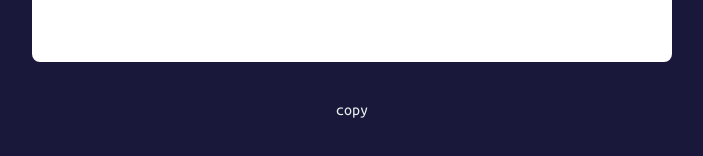
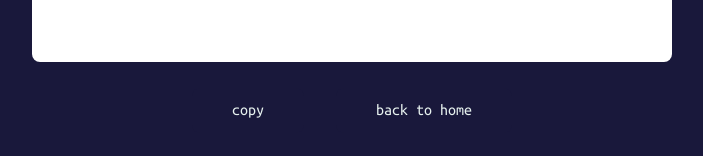
Before and after one commit to rayray39/hokkien-mee, a Next.js app: page /GenContent in a window 1280 px wide. Shown: the part 482-638 px from the top of the page, without its empty margins (288-991 px from the left). Built offline with nearby package versions, Linux system fonts and the light colour scheme.

Commit message:
Add back to home button and clearExistingData in context

```diff
--- a/src/app/Contexts/DataContext.tsx
+++ b/src/app/Contexts/DataContext.tsx
@@ -1,5 +1,5 @@
 'use client'
-import { useContext, useState, createContext } from "react";
+import { useContext, useState, createContext, useCallback } from "react";
 
 interface DataContextType {
     // define the types for data and its fields
@@ -9,7 +9,10 @@ interface DataContextType {
         audience: string,
         callToAction: string
     } | null;
+
     setData: React.Dispatch<React.SetStateAction<{ summary: string; style: string, audience: string, callToAction: string } | null>>;
+
+    clearExistingData: () => void
 }
 
 
@@ -20,9 +23,20 @@ export const DataProvider: React.FC<{ children: React.ReactNode }> = ({ children
     // create a provider that will allow children components to have access to the shared data
     const [data, setData] = useState<{ summary: string; style: string, audience: string, callToAction:string } | null>(null);
 
+    const clearExistingData = useCallback(() => {
+        setData({
+            summary: "",
+            style: "",
+            audience: "",
+            callToAction: ""
+        });
+        console.log('successfully cleared all existing data.');
+    }, [])
+
     const contextValue: DataContextType = {
         data,
         setData,
+        clearExistingData
     };
 
     return (
--- a/src/app/GenContent/page.tsx
+++ b/src/app/GenContent/page.tsx
@@ -1,12 +1,17 @@
 'use client'
 import { useState } from "react";
-import { useSearchParams } from "next/navigation";
+import { useRouter, useSearchParams } from "next/navigation";
+import NavButton from "../Components/NavButton";
+import { useDataContext } from "../Contexts/DataContext";
 
 export default function GenContent() {
     const searchParams = useSearchParams();
     const text:string = searchParams.get('text') ?? "";     // retrieve the 'text' param (llm generated output)
 
     const [genContent, setGenContent] = useState<string>(text);
+
+    const router = useRouter();
+    const {data, setData, clearExistingData} = useDataContext();
 
     const [copied, setCopied] = useState<boolean>(false);
     const copiedButtonStyle = `
@@ -44,6 +49,13 @@ export default function GenContent() {
         }
     }
 
+    const goBackToHomePage = () => {
+        console.log('going back to home page');
+        // clear the existing data
+        clearExistingData();
+        router.push("/")
+    }
+
     return (
         <div className="w-1/2">
             <div className="w-full text-center text-2xl font-medium">Generated Post</div>
@@ -57,10 +69,11 @@ export default function GenContent() {
                 onChange={(event) => setGenContent(event.target.value)}
             ></textarea>
 
-            <div className="text-center">
+            <div className="flex justify-center space-x-8">
                 <button onClick={copyGenContent} className={copied ? copiedButtonStyle : originalButtonStyle}>
                     {copied ? "copied" : "copy"}
                 </button>
+                <NavButton buttonText="back to home" onClickHandler={goBackToHomePage}/>
             </div>
         </div>
     )
```
